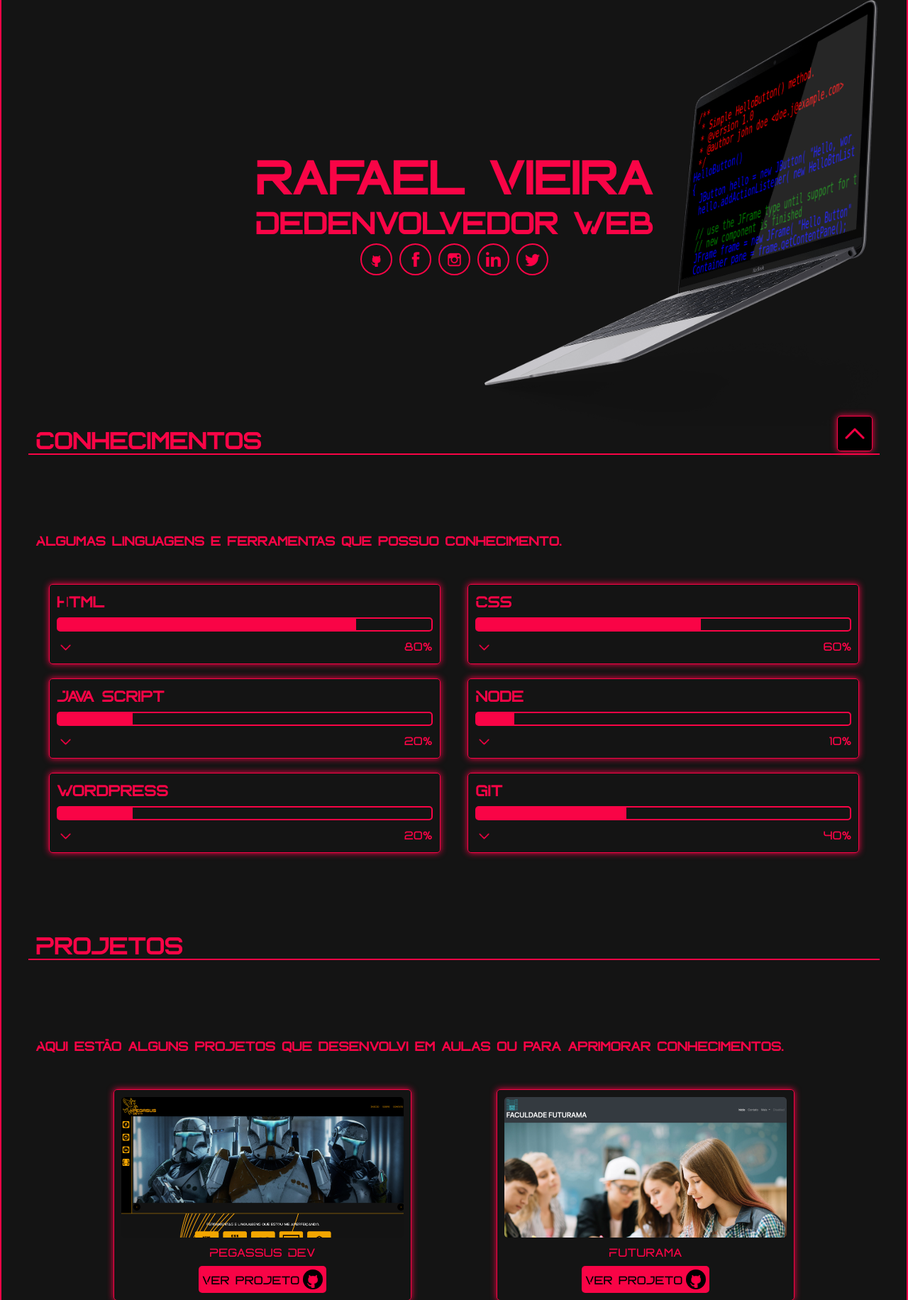
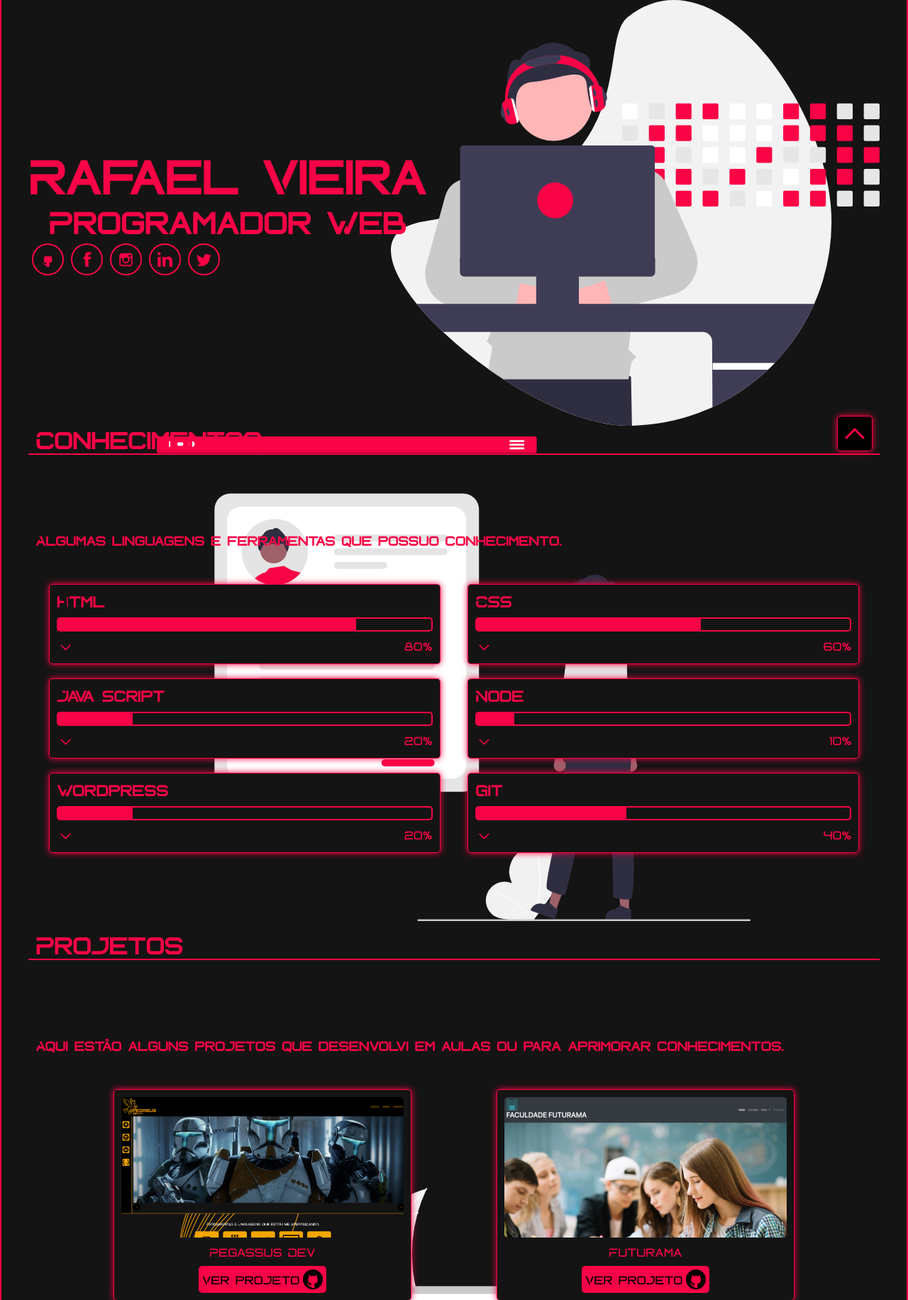
Before and after one commit to rafaeldevcode/portifolio-html, a PHP site: page / in a window 1280 px wide. Shown: the part 114-1946 px from the top of the page at 71% size. Run offline with PHP 8.4, Linux system fonts and the light colour scheme.

Commit message:
Removendo algumas imagens e adicionando algumas de plano de fundo, alterando os endereços de links das redes sociais

```diff
--- a/css/style.css
+++ b/css/style.css
@@ -136,8 +136,8 @@
     display: flex;
     flex-direction: column;
     justify-content: center;
-    align-items: center;
-    background: url(../img/bg2-principal.png) no-repeat;
+    align-items: flex-start;
+    background: url(../images/conteudo-principal.svg) right no-repeat;
     background-position: right;
     background-size: contain;
 }
@@ -202,6 +202,10 @@
     padding-bottom: 100px;
 }
 
+.conhecimentos{
+    background: url(../images/conteudo-conhecimentos.svg) center no-repeat;
+}
+
 .conhecimentos .colecao-card{
     display: flex;
     justify-content: space-evenly;
@@ -210,6 +214,7 @@
 }
 
 .conhecimentos .colecao-card .card{
+    background: rgb(20, 20, 20);
     cursor: pointer;
     width: 46%;
     border: 1px solid #F90446;
@@ -278,6 +283,10 @@
 }
 
 /* /////////////// PROJETOS ////////////// */
+.projetos{
+    background: url(../images/conteudo-projetos.svg) center right no-repeat;
+}
+
 .projetos .colecao-card{
     display: flex;
     justify-content: space-evenly;
@@ -285,6 +294,7 @@
 }
 
 .projetos .colecao-card .card{
+    background: rgb(20, 20, 20);
     width: 35%;
     display: flex;
     flex-direction: column;
@@ -475,6 +485,10 @@
 }
 
 /* /////////////// CONTATO /////////////// */
+.contato{
+    background: url(../images/conteudo-form.svg) bottom right no-repeat;
+}
+
 .contato .descricao{
     font-size: 1.5em;
     margin-bottom: 0;
@@ -487,6 +501,7 @@
 }
 
 .contato .form{
+    background: rgb(20, 20, 20);
     width: 100%;
     max-width: 500px;
     margin: 100px auto;
@@ -503,9 +518,9 @@
 
 .contato .form .image img{
     width: 100%;
-    background: #F90446;
-    border-radius: 100%;
-    border: 1px solid #F90446;
+    /* background: #F90446; */
+    /* border-radius: 100%; */
+    /* border: 1px solid #F90446; */
 }
 
 /* .contato .form form{
--- a/index.html
+++ b/index.html
@@ -1,7 +1,7 @@
 <!DOCTYPE html>
 <html lang="pt-br">
 <head>
-    <meta http-equiv="refresh" content="2;url=https://rafael-vieira.com/producao/">
+    <!-- <meta http-equiv="refresh" content="2;url=https://rafael-vieira.com/producao/"> -->
 
     <meta charset="UTF-8">
     <meta http-equiv="X-UA-Compatible" content="IE=edge">
@@ -45,14 +45,14 @@
         <section id="inicio" class="principal">
             <div class="titulos">
                 <h1>Rafael Vieira</h1>
-                <h2>Dedenvolvedor Web</h2>
+                <h2>Programador Web</h2>
             </div>
 
             <div class="social">
                 <ul>
-                    <li><a target="_blank" rel="noopener" href="https://github.com/rafa600rr"><img src="./images/github.png" alt="Twitter"></a></li>
+                    <li><a target="_blank" rel="noopener" href="https://github.com/rafaeldevcode"><img src="./images/github.png" alt="Twitter"></a></li>
                     <li><a target="_blank" rel="noopener"  href="https://www.facebook.com/rafaelvieirapalmital"><img src="./images/face.png" alt="Facebook"></a></li>
-                    <li><a target="_blank" rel="noopener"  href="https://www.instagram.com/RAFA600RR_/"><img src="./images/insta.png" alt="Instgram"></a></li>
+                    <li><a target="_blank" rel="noopener"  href="https://www.instagram.com/rafaeldevcode/"><img src="./images/insta.png" alt="Instgram"></a></li>
                     <li><a target="_blank" rel="noopener"  href="https://www.linkedin.com/in/rafael-vieira-b7061a1b4"><img src="./images/linkedin.png" alt="Linkdin"></a></li>
                     <li><a target="_blank" rel="noopener"  href="https://twitter.com/RafaelV98486463"><img src="./images/twitter.png" alt="Twitter"></a></li>
                 </ul>
@@ -322,7 +322,7 @@
 
             <div class="form">
                 <div class="image">
-                    <img src="./images/form.png" alt="Cotato">
+                    <img src="./images/enviar-form.svg" alt="Cotato">
                 </div>
                 <form action="?">
 
@@ -366,9 +366,9 @@
 
         <div class="social">
             <ul>
-                <li><a target="_blank" rel="noopener" href="https://github.com/rafa600rr"><img src="./images/github.png" alt="Twitter"></a></li>
+                <li><a target="_blank" rel="noopener" href="https://github.com/rafaeldevcode"><img src="./images/github.png" alt="Twitter"></a></li>
                 <li><a target="_blank" rel="noopener"  href="https://www.facebook.com/rafaelvieirapalmital"><img src="./images/face.png" alt="Facebook"></a></li>
-                <li><a target="_blank" rel="noopener"  href="https://www.instagram.com/RAFA600RR_/"><img src="./images/insta.png" alt="Instgram"></a></li>
+                <li><a target="_blank" rel="noopener"  href="https://www.instagram.com/rafaeldevcode/"><img src="./images/insta.png" alt="Instgram"></a></li>
                 <li><a target="_blank" rel="noopener"  href="https://www.linkedin.com/in/rafael-vieira-b7061a1b4"><img src="./images/linkedin.png" alt="Linkdin"></a></li>
                 <li><a target="_blank" rel="noopener"  href="https://twitter.com/RafaelV98486463"><img src="./images/twitter.png" alt="Twitter"></a></li>
             </ul>
```
Also changed, not shown: images/bg-futuramente.png (deleted), images/bg-principal.png (deleted), images/bg-projetos.png (deleted), images/bg-sobre.png (deleted), images/conteudo-conhecimentos.png (added), images/conteudo-conhecimentos.svg (added), images/conteudo-form.png (added), images/conteudo-form.svg (added), images/conteudo-principal.png (added), images/conteudo-principal.svg (added), images/conteudo-projetos.png (added), images/conteudo-projetos.svg (added), images/enviar-form.png (added), images/enviar-form.svg (added).
